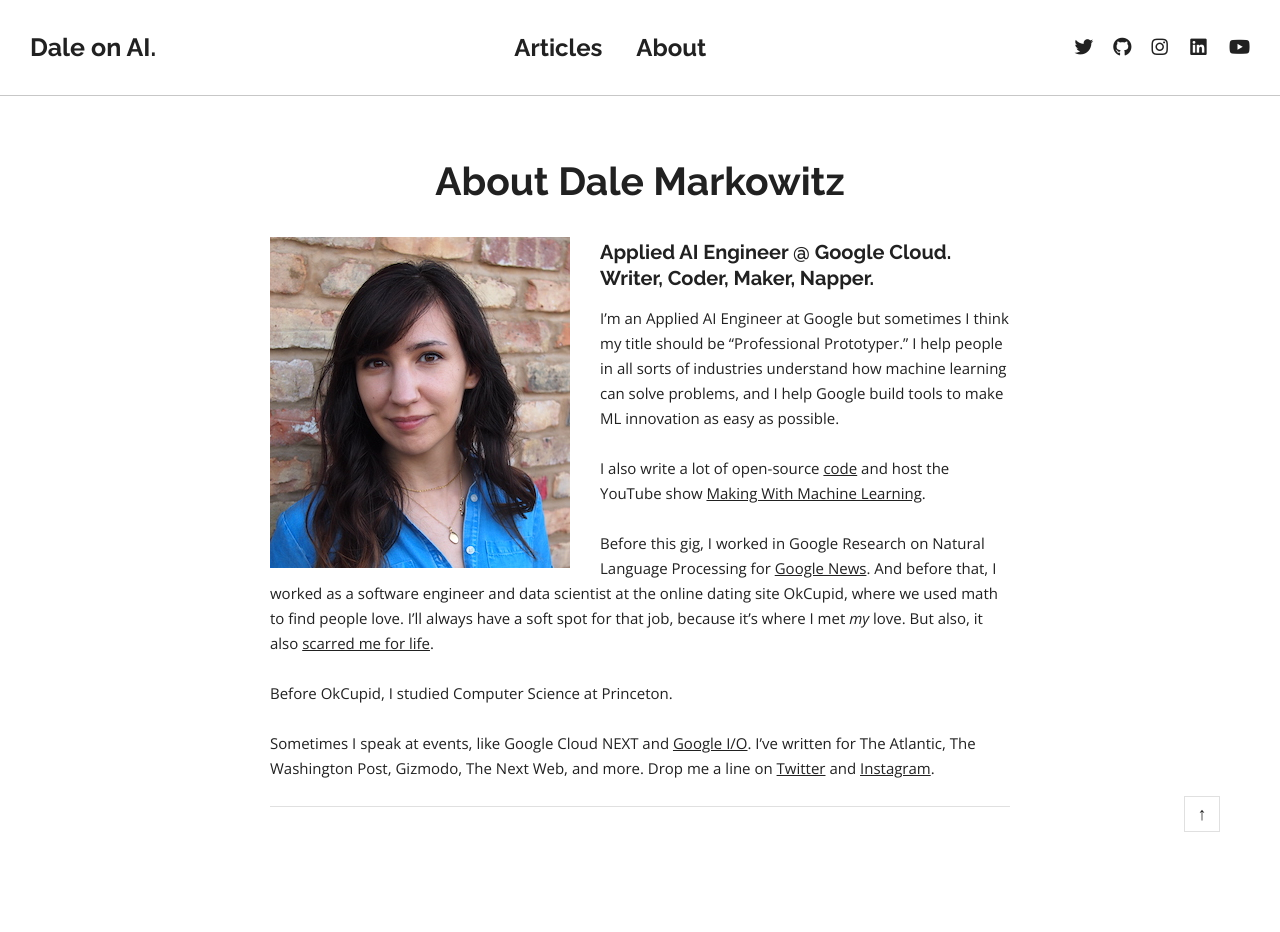
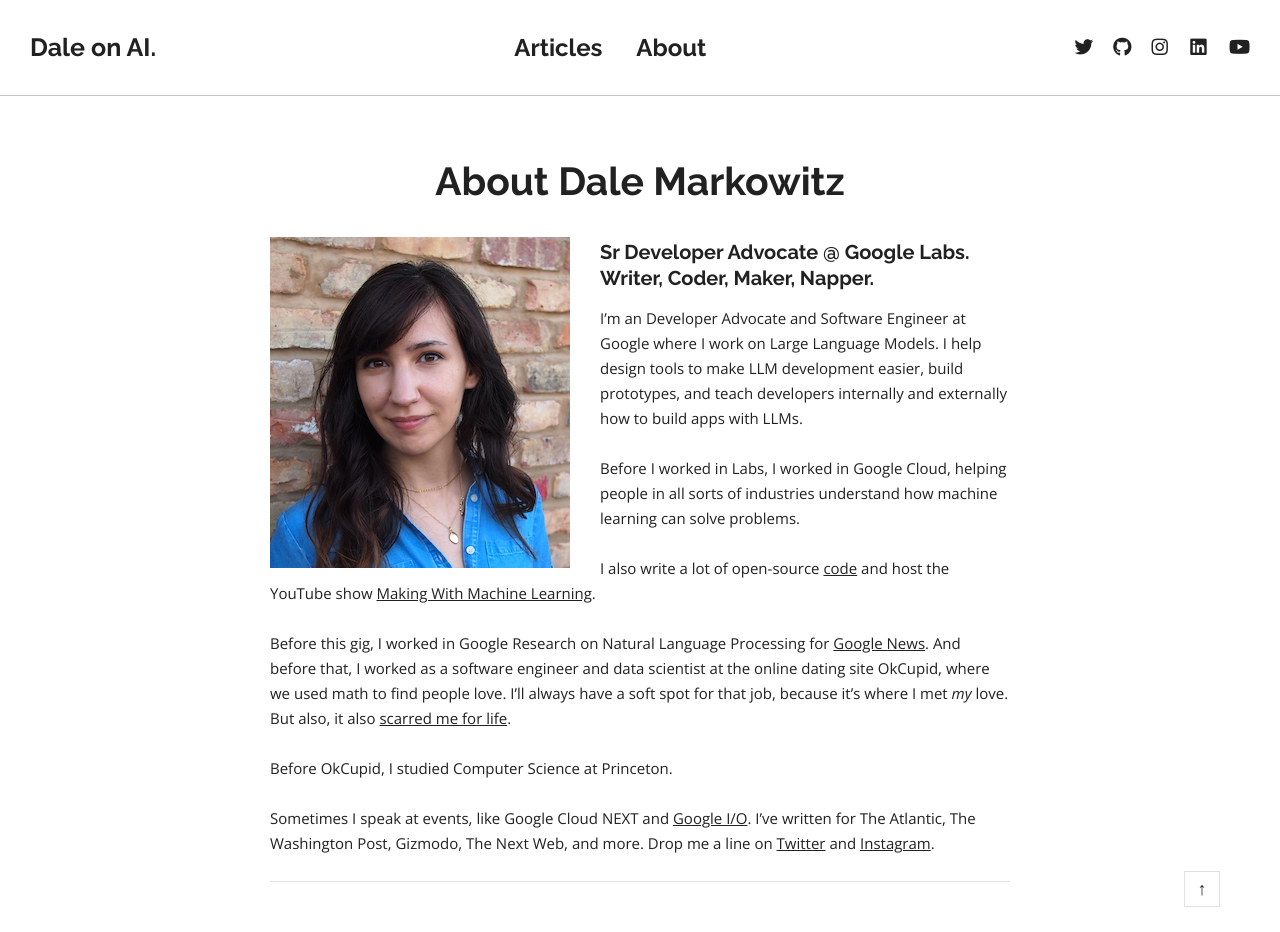
Before and after one commit to dalequark/daleonai, a Jekyll site: the page built from about.md, in a window 1280 px wide. Built offline with Jekyll 4.4.1, drawn with Linux system fonts in a browser that asks for light colours; some web fonts are replaced; a script that is not in the unit is left out; before the commit the page ends 900 px from its top, so only the background shows below that.

Commit message:
Update from Forestry.io Dale updated about.md

```diff
--- a/about.md
+++ b/about.md
@@ -1,16 +1,19 @@
 ---
+layout: page
 title: About Dale Markowitz
-layout: page
+
 ---
 <img src="/images/dale_wall_small.jpeg" style="display: inline-block; float: left; margin: 0 2em 0.5em 0;" width="300" />
 
-<h3 style="margin-top: -1.15em;">Applied AI Engineer @ Google Cloud. Writer, Coder, Maker, Napper.</h3>
+<h3 style="margin-top: -1.15em;">Sr Developer Advocate @ Google Labs. Writer, Coder, Maker, Napper.</h3>
 
-I'm an Applied AI Engineer at Google but sometimes I think my title should be "Professional Prototyper." I help people in all sorts of industries understand how machine learning can solve problems, and I help Google build tools to make ML innovation as easy as possible.
+I'm an Developer Advocate and Software Engineer at Google where I work on Large Language Models. I help design tools to make LLM development easier, build prototypes, and teach developers internally and externally how to build apps with LLMs.
+
+Before I worked in Labs, I worked in Google Cloud, helping people in all sorts of industries understand how machine learning can solve problems.
 
 I also write a lot of open-source [code](https://github.com/google/making_with_ml) and host the YouTube show [Making With Machine Learning](https://www.youtube.com/playlist?list=PLIivdWyY5sqLsaG5hNms0D9aZRBE7DHBb).
 
-Before this gig, I worked in Google Research on Natural Language Processing for [Google News](https://news.google.com/topstories?hl=en-US&gl=US&ceid=US:en). And before that, I worked as a software engineer and data scientist at the online dating site OkCupid, where we used math to find people love. I'll always have a soft spot for that job, because it's where I met *my* love. But also, it also [scarred me for life](https://logicmag.io/failure/the-servers-are-burning/).
+Before this gig, I worked in Google Research on Natural Language Processing for [Google News](https://news.google.com/topstories?hl=en-US&gl=US&ceid=US:en). And before that, I worked as a software engineer and data scientist at the online dating site OkCupid, where we used math to find people love. I'll always have a soft spot for that job, because it's where I met _my_ love. But also, it also [scarred me for life](https://logicmag.io/failure/the-servers-are-burning/).
 
 Before OkCupid, I studied Computer Science at Princeton.
 
```
